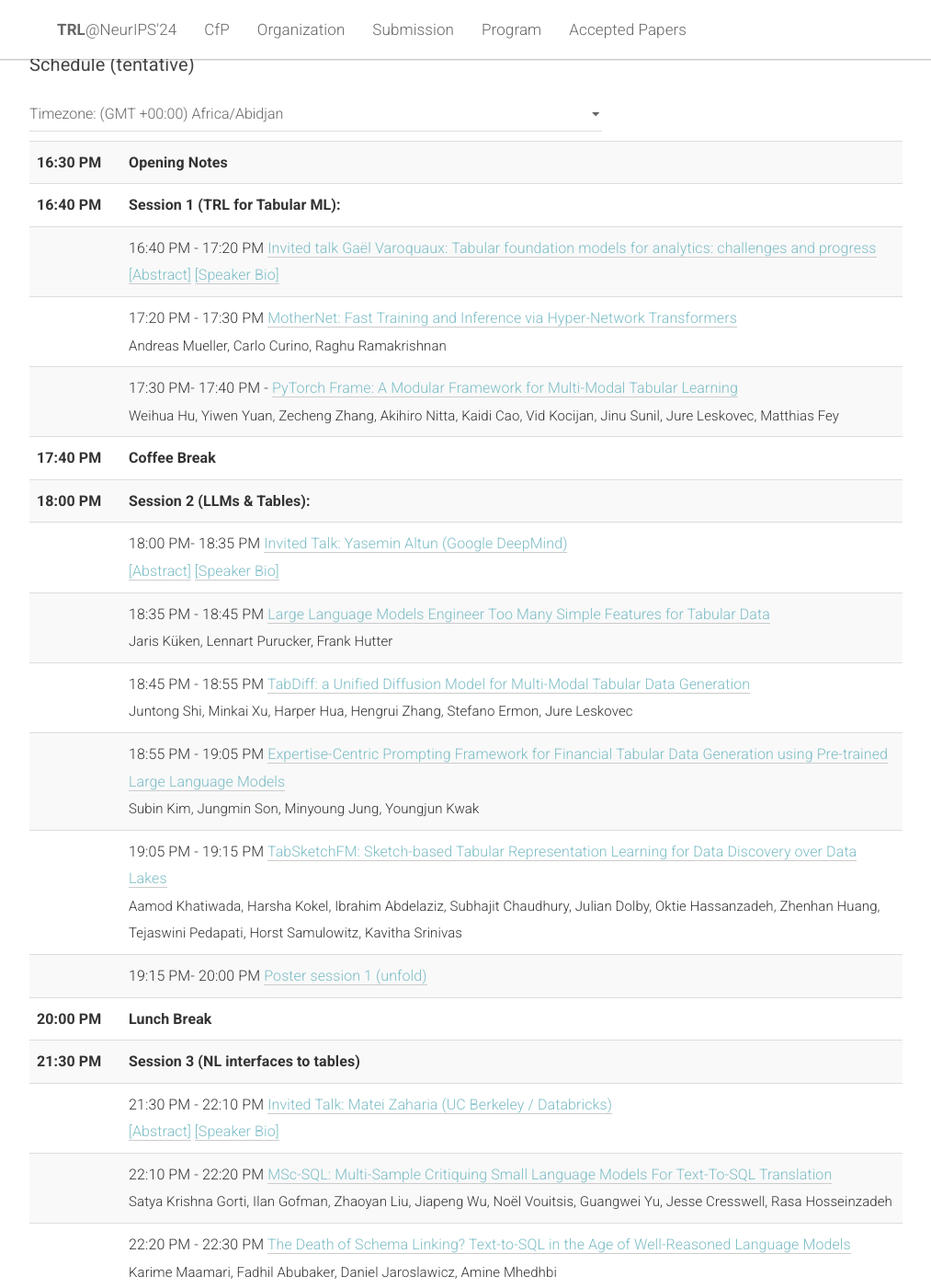
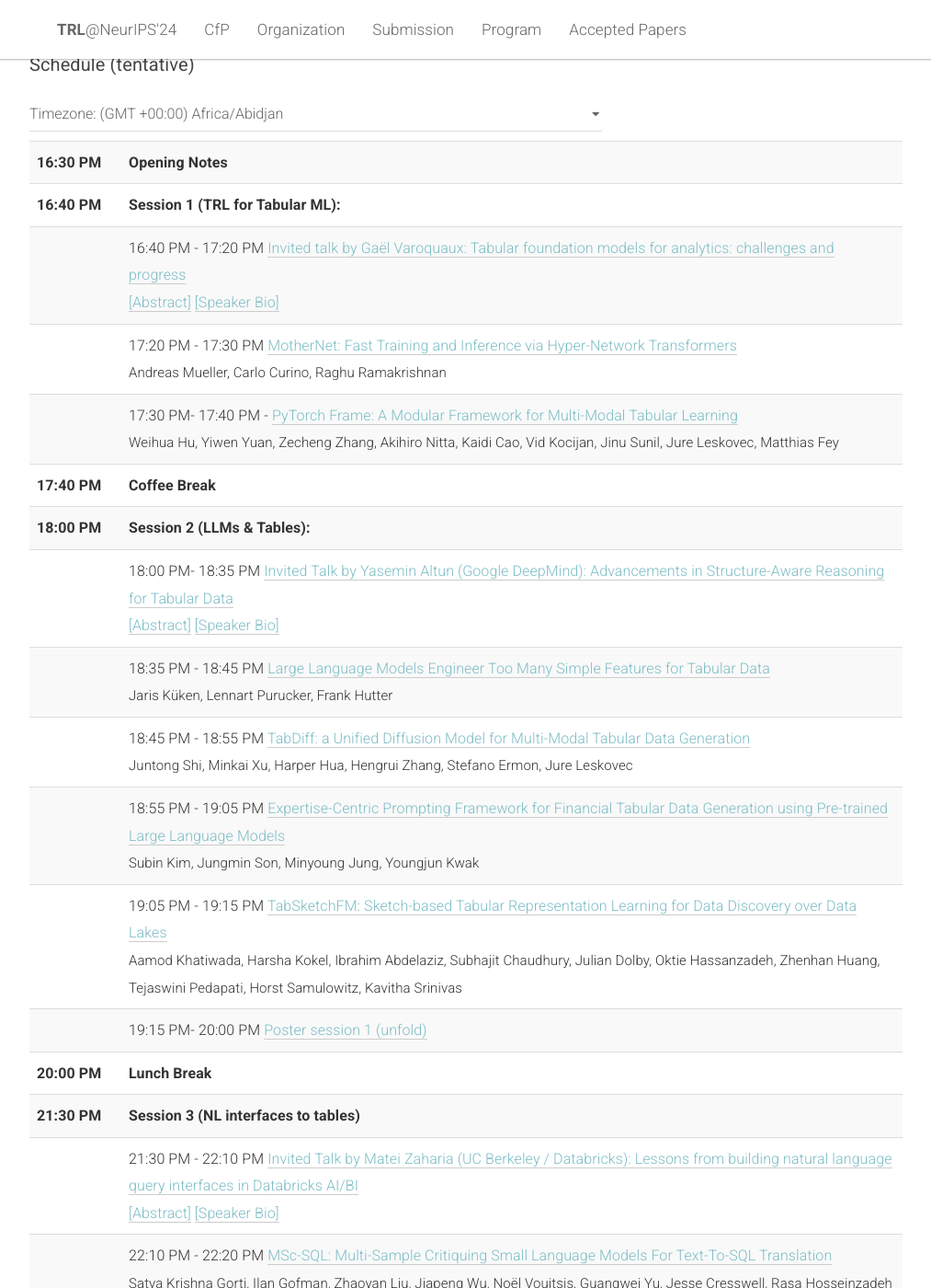
Before and after one commit to table-representation-learning/table-representation-learning.github.io, a Jekyll site: the page built from _pages/home.html, in a window 1280 px wide and 1400 px high, scrolled down 2999 px. Shown: the whole window at 92% size, without its empty margins (133-1146 px from the left). Built offline with Jekyll 4.4.1, drawn with Linux system fonts in a browser that asks for light colours; some of the changed text lies outside the part shown.

Commit message:
update talks

```diff
--- a/_pages/home.html
+++ b/_pages/home.html
@@ -420,7 +420,7 @@
                                     <td>
                                         <span scope="row" data-time="08:40">08:40 AM</span> -
                                         <span scope="row" data-time="09:20">09:20 AM</span>
-                                        <a  href="https://gael-varoquaux.info" target="_blank">Invited talk Gaël Varoquaux: Tabular foundation models for analytics: challenges and progress</a>
+                                        <a  href="https://gael-varoquaux.info" target="_blank">Invited talk by Gaël Varoquaux: Tabular foundation models for analytics: challenges and progress</a>
                                         <br/>
                                         <a data-toggle="collapse" href="#schedule-talk1" aria-cexpanded="false"
                                             aria-controls="schedule-talk1">[Abstract]</a>
@@ -476,12 +476,13 @@
                                     <td>
                                         <span scope="row" data-time="10:00">10:00 AM</span>-
                                         <span scope="row" data-time="10:35">10:35 AM</span>
-                                        <a href="https://research.google/people/105781/" target="_blank">Invited Talk: Yasemin Altun (Google DeepMind)</a>
+                                        <a href="https://research.google/people/105781/" target="_blank">Invited Talk by Yasemin Altun (Google DeepMind): Advancements in Structure-Aware Reasoning for Tabular Data</a>
                                         <br/>
                                         <a data-toggle="collapse" href="#schedule-talk2" aria-cexpanded="false"
                                             aria-controls="schedule-talk2">[Abstract]</a>
                                         <div class="collapse" id="schedule-talk2">
-                                            TBC
+
+Traditional methods had struggled to capture the rich structural relationships within tables, limiting their reasoning capabilities. I will give an overview of our work in the last few years to highlight some of the advancements in structure-aware reasoning over tabular data with novel model architectures, task formulations and training regimes, leading to significant performance gains in various tasks, as well as opening up new possibilities for applications.
                                         </div>
                                         <a data-toggle="collapse" href="#speaker-bio-talk2" aria-cexpanded="false"
                                         aria-controls="speaker-bio-talk2">[Speaker Bio]</a>
@@ -601,7 +602,7 @@
                                     <td>
                                         <span scope="row" data-time="13:30">1:30 PM</span> -
                                         <span scope="row" data-time="14:10">2:10 PM</span>
-                                        <a href="https://people.eecs.berkeley.edu/~matei/" target="_blank">Invited Talk: Matei Zaharia (UC Berkeley / Databricks)</a>
+                                        <a href="https://people.eecs.berkeley.edu/~matei/" target="_blank">Invited Talk by Matei Zaharia (UC Berkeley / Databricks): Lessons from building natural language query interfaces in Databricks AI/BI</a>
                                         <br>
                                         <a data-toggle="collapse" href="#schedule-talk3" aria-cexpanded="false"
                                             aria-controls="schedule-talk3">[Abstract]</a>
@@ -704,12 +705,12 @@
                                     <span scope="row" data-time="15:30">03:30 PM</span> -
                                     <span scope="row" data-time="16:10">04:10 PM</span>
 
-                                        <span><a href="https://homes.cs.washington.edu/~jpgard/" target="_blank">Invited Talk: Josh Gardner (Apple)</a></span>
+                                        <span><a href="https://homes.cs.washington.edu/~jpgard/" target="_blank">Invited Talk by Josh Gardner (Apple):  Toward Robust, Reliable, and Generalizable Tabular Data Models</a></span>
                                         <br/>
                                         <a data-toggle="collapse" href="#schedule-talk4" aria-cexpanded="false"
                                             aria-controls="schedule-talk4">[Abstract]</a>
                                         <div class="collapse" id="schedule-talk4">
-                                            TBC
+                                            Tabular data is widely used across many domains and real-world applications. However, tabular data research has not yet achieved the level of robust and transferable large-scale modeling which has been hugely impactful for data modalities such as text, images, and audio. In this talk, I will apply an empirical perspective to understand the landscape of robustness and transferability in tabular data, and discuss our recent progress toward improved data, models, and evaluations to enable true tabular foundation models.
                                         </div>
                                         <a data-toggle="collapse" href="#speaker-bio-talk4" aria-cexpanded="false"
                                         aria-controls="speaker-bio-talk4">[Speaker Bio]</a>
```
